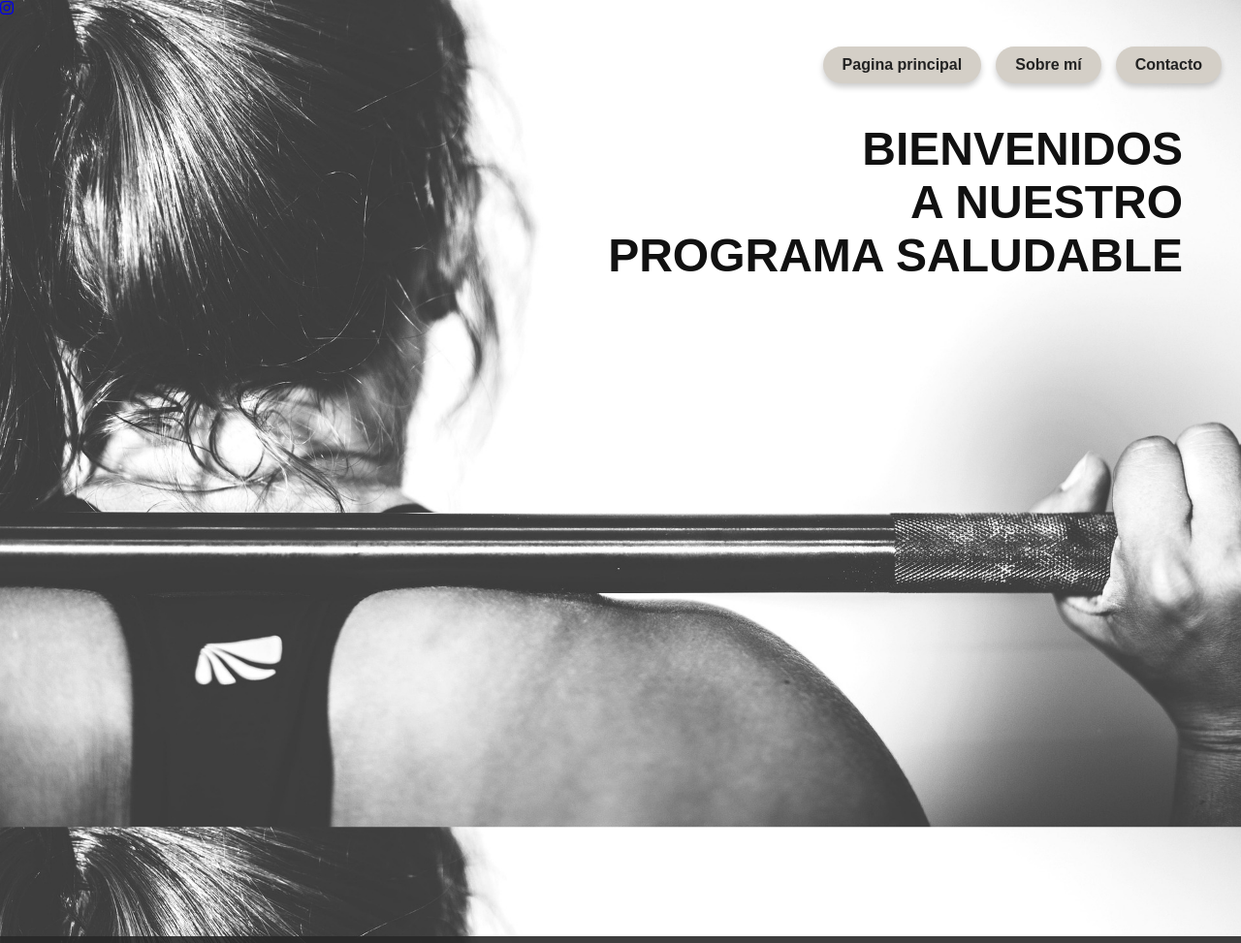
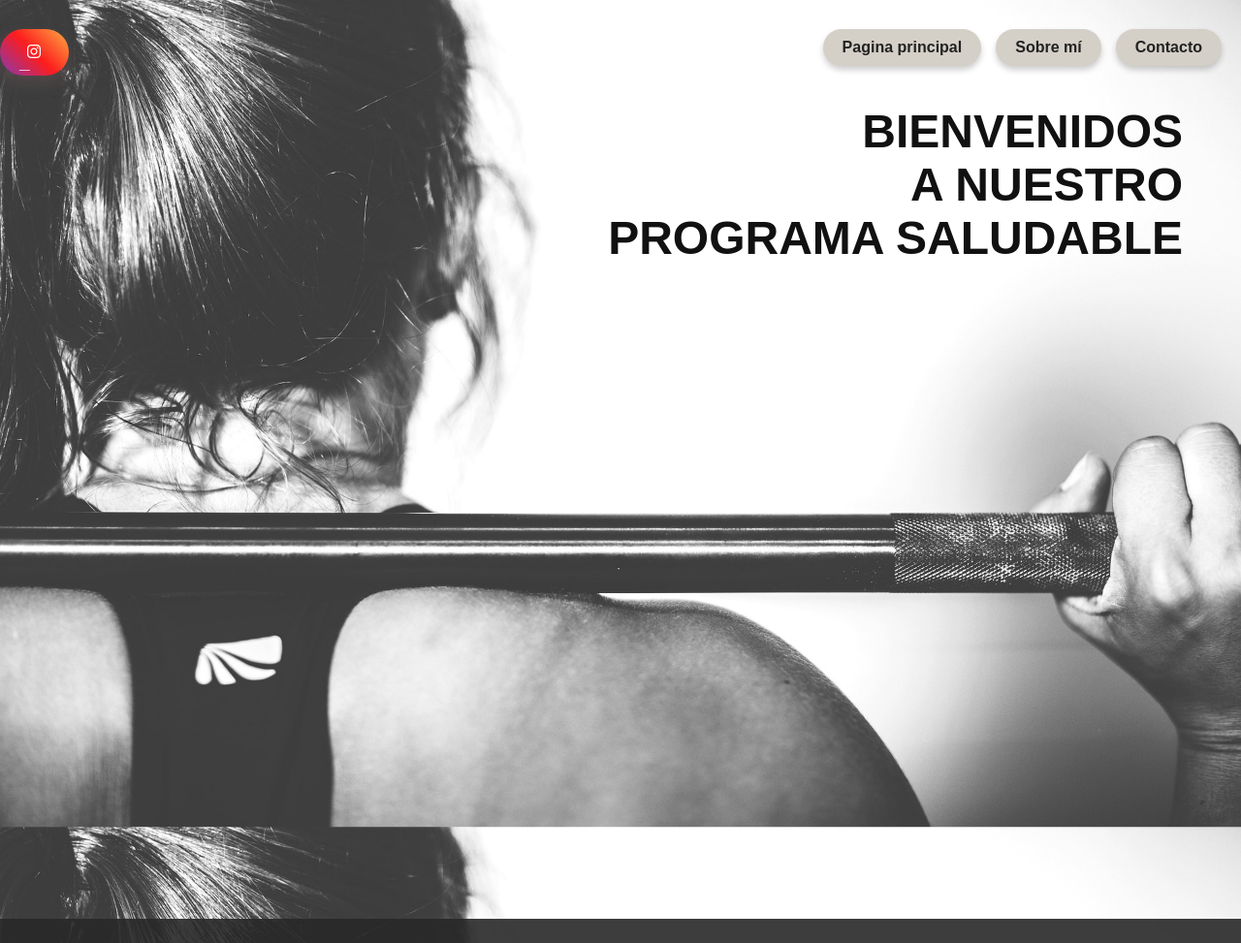
Before and after one commit to lujan1/Salud-Fitness-y-deporte, a plain HTML site: page inicio/inicio.html in a window 1280 px wide. Shown: the top 973 px of the page at 97% size. Drawn offline with Linux system fonts and the light colour scheme.

Commit message:
actualizacion de boton inicio

```diff
--- a/inicio/inicio.css
+++ b/inicio/inicio.css
@@ -10,6 +10,43 @@ body {
     background-attachment: fixed;
     color: #111;
 }
+.btn-llamativo {
+    display: inline-block;
+    padding: 15px 28px;
+    font-size: 1rem;
+    font-weight: bold;
+    color: white;
+    background: linear-gradient(45deg,
+    #833ab4, #fd1d1d,#fcb045);
+    border: none;
+    border-radius: 50px;
+    box-shadow: 0 8px 16px rgba(133, 98, 98, 0.3);
+    text-decoration: none;
+    transition: all 0.4s ease;
+    cursor: pointer;
+    letter-spacing: 1px;
+    text-transform: uppercase;
+    position: absolute;
+}
+.btn-llamativo::after {
+    content: "_";
+    position: absolute;
+    left: 20px;
+    top: 50%;
+    transform: translatey(-50);
+    font-size: 1.2rem;
+    transition: right 0.3s ease;
+}
+.btn-llamativo:hover {
+    background: linear-gradient(45deg,
+    #fcb045, #fd1d1d, #833ab4);
+    box-shadow: 0 12px 24px rgba(0,0,0,0.4);
+    padding-right: 40px ;
+}
+.btn-llamativo:hover::after {
+    right: 10px;
+}
+
 .contenido {
     min-height: 100vh;
     padding: 40px;
```
